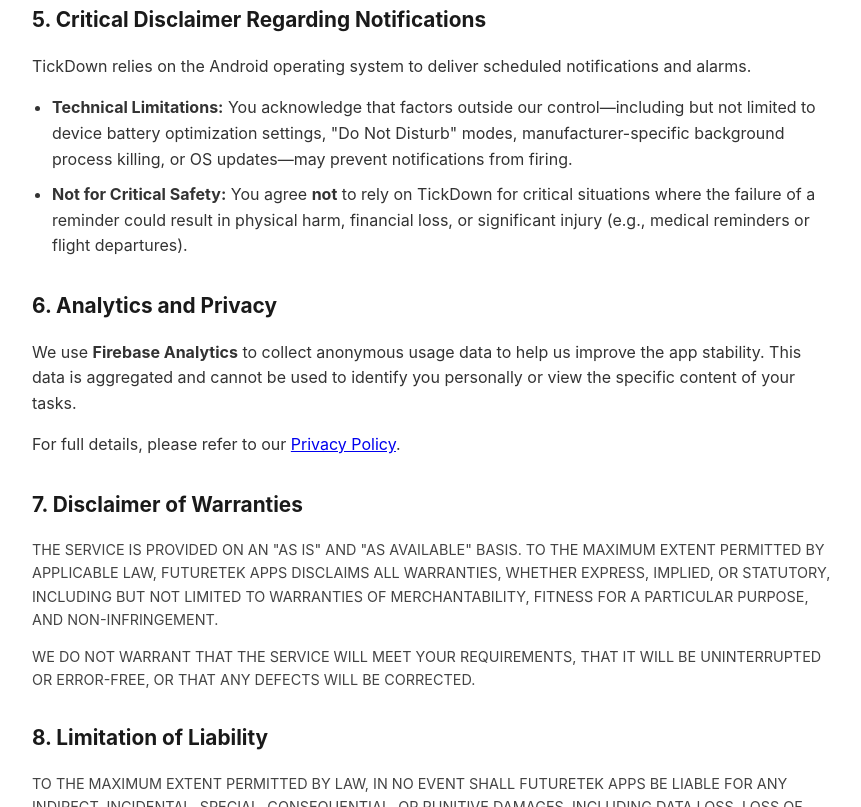
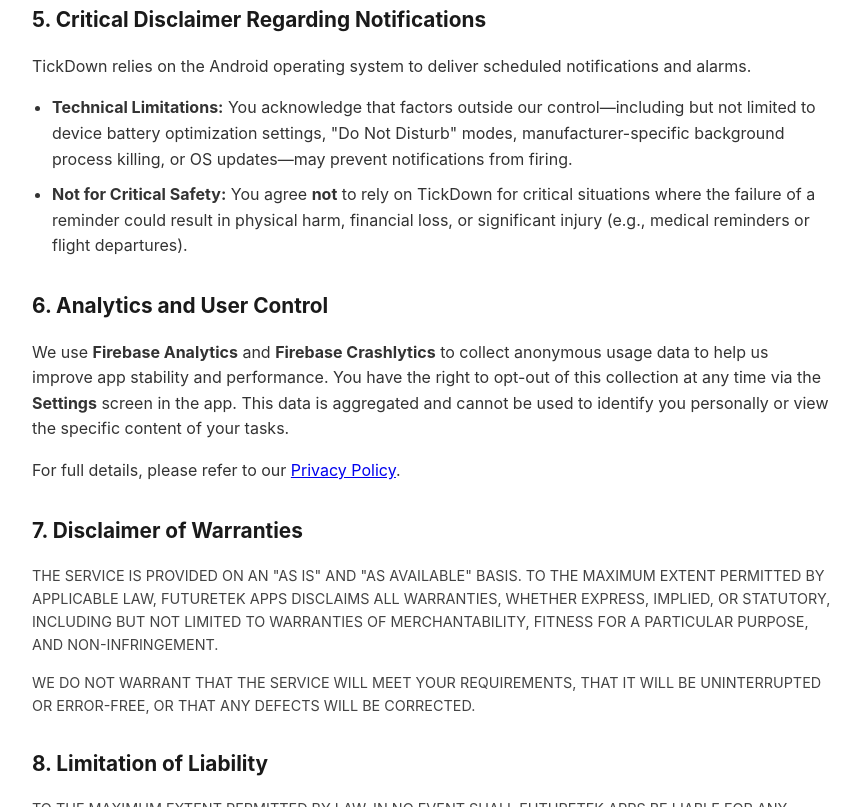
Before and after one commit to futuretekapps/futuretekapps.github.io, a plain HTML site: page TickDown/terms.html in a window 1280 px wide. Shown: the part 1271-2078 px from the top of the page, without its empty margins (208-1069 px from the left). Drawn offline with Linux system fonts and the light colour scheme.

Commit message:
Update terms.html

```diff
--- a/TickDown/terms.html
+++ b/TickDown/terms.html
@@ -53,7 +53,7 @@
 
 <h1>Terms and Conditions</h1>
 
-<p><strong>Last Updated:</strong> November 13, 2025</p>
+<p><strong>Last Updated:</strong> March 16, 2026</p>
 
 <div class="disclaimer-box">
     <p><strong>Please read these Terms and Conditions ("Terms") carefully before downloading or using the TickDown mobile application (the "Service") operated by FutureTek Apps ("we", "us", or "our").</strong></p>
@@ -88,8 +88,8 @@
     <li><strong>Not for Critical Safety:</strong> You agree <strong>not</strong> to rely on TickDown for critical situations where the failure of a reminder could result in physical harm, financial loss, or significant injury (e.g., medical reminders or flight departures).</li>
 </ul>
 
-<h2>6. Analytics and Privacy</h2>
-<p>We use <strong>Firebase Analytics</strong> to collect anonymous usage data to help us improve the app stability. This data is aggregated and cannot be used to identify you personally or view the specific content of your tasks.</p>
+<h2>6. Analytics and User Control</h2>
+<p>We use <strong>Firebase Analytics</strong> and <strong>Firebase Crashlytics</strong> to collect anonymous usage data to help us improve app stability and performance. You have the right to opt-out of this collection at any time via the <strong>Settings</strong> screen in the app. This data is aggregated and cannot be used to identify you personally or view the specific content of your tasks.</p>
 <p>For full details, please refer to our <a href="https://futuretekapps.github.io/TickDown/privacy.html">Privacy Policy</a>.</p>
 
 <h2>7. Disclaimer of Warranties</h2>
```
